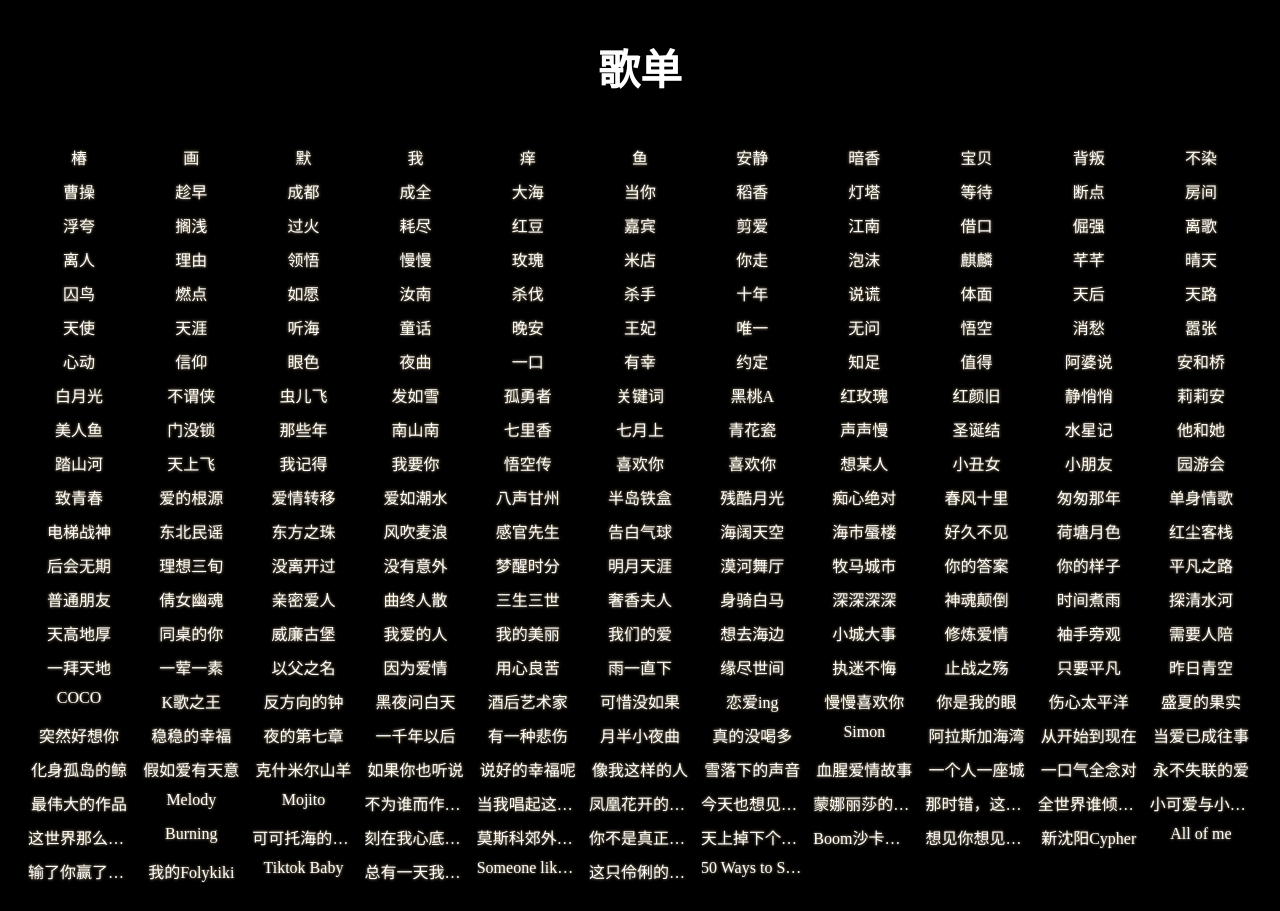
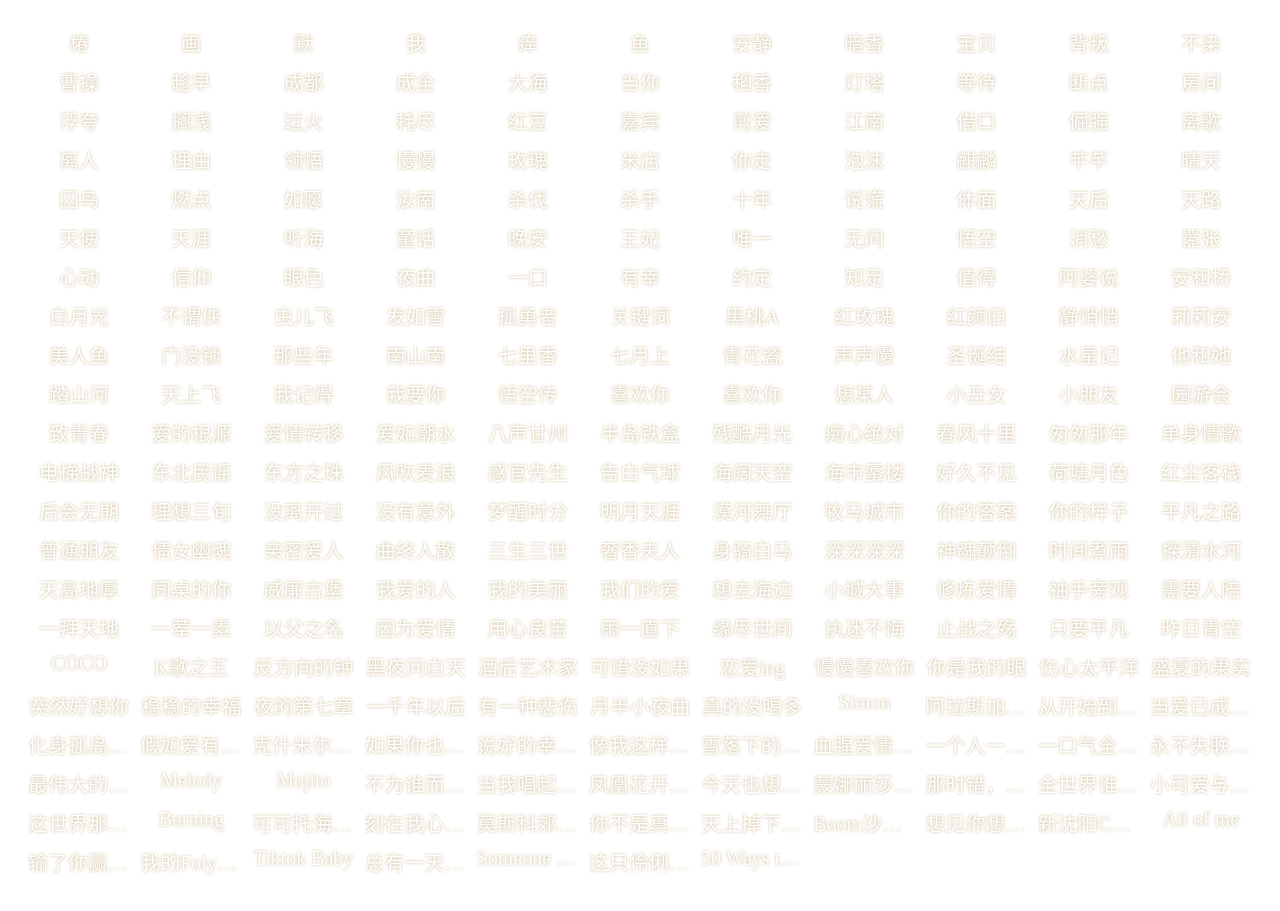
Before and after one commit to deltamaster/mysonglist, a React (Create React App) app: page / in a window 1280 px wide. Built offline with nearby package versions, Linux system fonts and the light colour scheme.

Commit message:
adjust style

```diff
--- a/src/App.css
+++ b/src/App.css
@@ -4,18 +4,15 @@
 
 .App-header {
   min-height: 5vh;
-  display: flex;
+  display: none;
   flex-direction: column;
   align-items: center;
   justify-content: center;
-  font-size: calc(5px + 2vmin);
+  font-size: 32px;
   color: white;
+  text-shadow: 0px 0px 3px #c7b38b;
 }
 
 main {
   padding: 20px;
 }
-
-html {
-  background-color: #000;
-}
--- a/src/SongItem.tsx
+++ b/src/SongItem.tsx
@@ -9,6 +9,7 @@ const SongContainer = styled.div`
   text-overflow: ellipsis;
   text-shadow: 0px 0px 3px #c7b38b;
   color: #fff;
+  font-size: 20px;
 `;
 
 interface SongItemProps {
```
